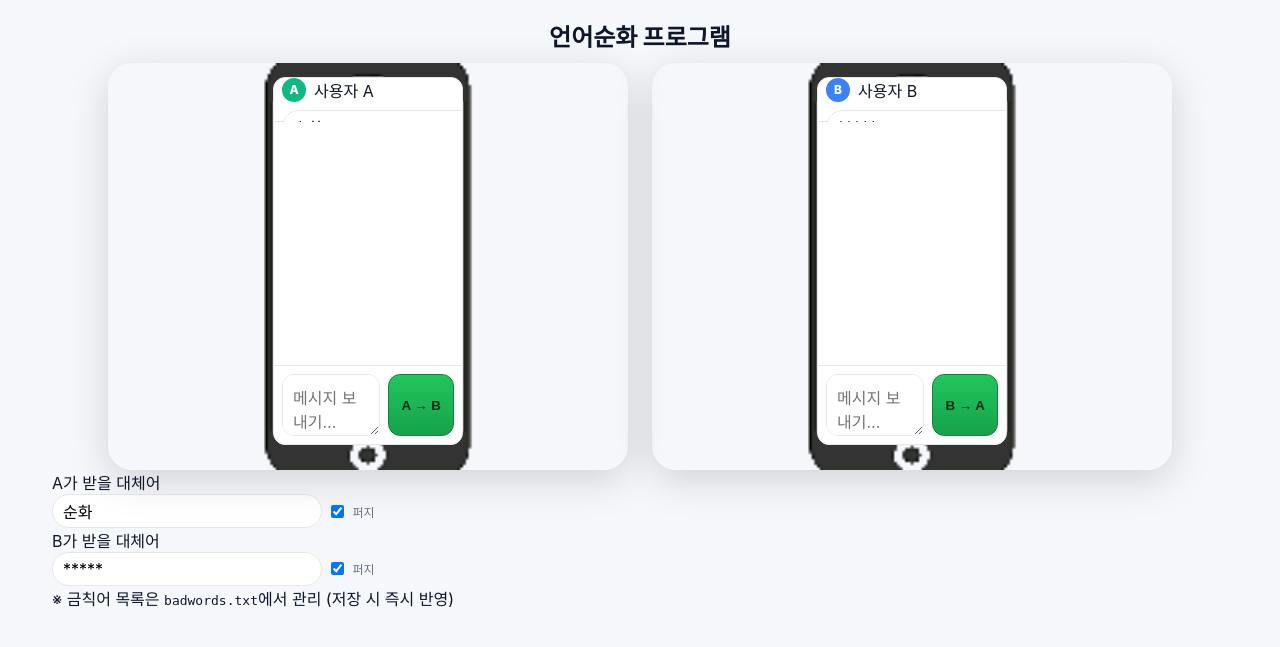
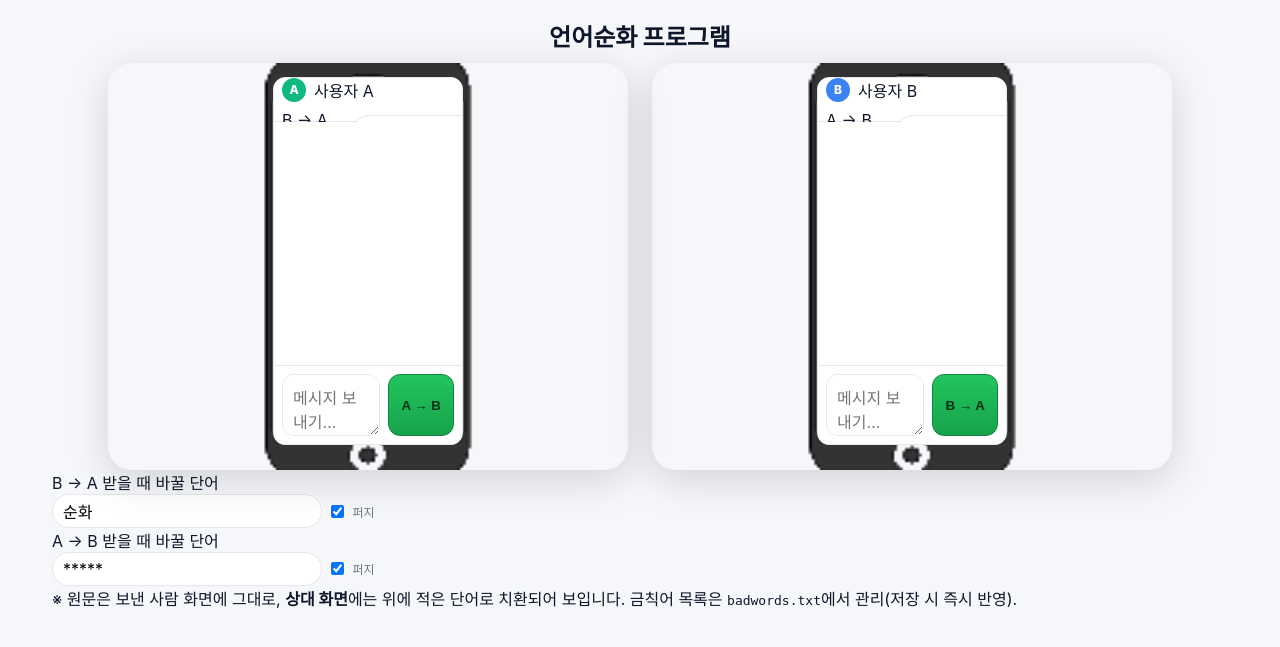
Before and after one commit to GiraffeBackDancer/civility-filter-public, a Flask app: page / in a window 1280 px wide. Shown: the top 647 px of the page. Run offline with Flask 3, Linux system fonts and the light colour scheme.

Commit message:
index.html 업데이트

```diff
--- a/templates/index.html
+++ b/templates/index.html
@@ -19,9 +19,12 @@
               <div class="av a">A</div>
               <div class="name">사용자 A</div>
             </div>
-            <!-- ✅ 상단 대체어 입력칸 (A가 받을 때 쓰는 값) -->
+            <!-- B가 보낸 메시지를 A가 볼 때 적용 -->
             <div class="right">
-              <input id="repA" type="text" class="pill" value="순화" placeholder="A 수신 대체어">
+              <span class="tag">B → A 수신</span>
+              <input id="repA" type="text" class="pill" value="순화"
+                     placeholder="A 화면에 보일 단어"
+                     title="B가 보낸 메시지를 A가 볼 때 이 단어로 치환">
               <label class="chk"><input type="checkbox" id="fuzzyA" checked> 퍼지</label>
             </div>
           </div>
@@ -43,9 +46,12 @@
               <div class="av b">B</div>
               <div class="name">사용자 B</div>
             </div>
-            <!-- ✅ 상단 대체어 입력칸 (B가 받을 때 쓰는 값) -->
+            <!-- A가 보낸 메시지를 B가 볼 때 적용 -->
             <div class="right">
-              <input id="repB" type="text" class="pill" value="*****" placeholder="B 수신 대체어">
+              <span class="tag">A → B 수신</span>
+              <input id="repB" type="text" class="pill" value="*****"
+                     placeholder="B 화면에 보일 단어"
+                     title="A가 보낸 메시지를 B가 볼 때 이 단어로 치환">
               <label class="chk"><input type="checkbox" id="fuzzyB" checked> 퍼지</label>
             </div>
           </div>
@@ -60,19 +66,19 @@
       </div>
     </div>
 
-    <!-- ✅ 하단 고정 대체어 패널(좁은 화면에서도 항상 보이게) -->
+    <!-- 하단 고정 대체어 패널 -->
     <div class="repl-panel">
       <div class="repl-col">
-        <div class="label">A가 받을 대체어</div>
-        <input id="repA_bottom" class="pill wide" placeholder="예: 순화" value="순화">
+        <div class="label"><span class="badge">B → A</span> 받을 때 바꿀 단어</div>
+        <input id="repA_bottom" class="pill wide" placeholder="A 화면에 보일 단어 (예: 순화)" value="순화">
         <label class="chk"><input type="checkbox" id="fuzzyA_bottom" checked> 퍼지</label>
       </div>
       <div class="repl-col">
-        <div class="label">B가 받을 대체어</div>
-        <input id="repB_bottom" class="pill wide" placeholder="예: *****" value="*****">
+        <div class="label"><span class="badge">A → B</span> 받을 때 바꿀 단어</div>
+        <input id="repB_bottom" class="pill wide" placeholder="B 화면에 보일 단어 (예: *****)" value="*****">
         <label class="chk"><input type="checkbox" id="fuzzyB_bottom" checked> 퍼지</label>
       </div>
-      <div class="hint">※ 금칙어 목록은 <code>badwords.txt</code>에서 관리 (저장 시 즉시 반영)</div>
+      <div class="hint">※ 원문은 보낸 사람 화면에 그대로, <b>상대 화면</b>에는 위에 적은 단어로 치환되어 보입니다. 금칙어 목록은 <code>badwords.txt</code>에서 관리(저장 시 즉시 반영).</div>
     </div>
   </div>
 
```
